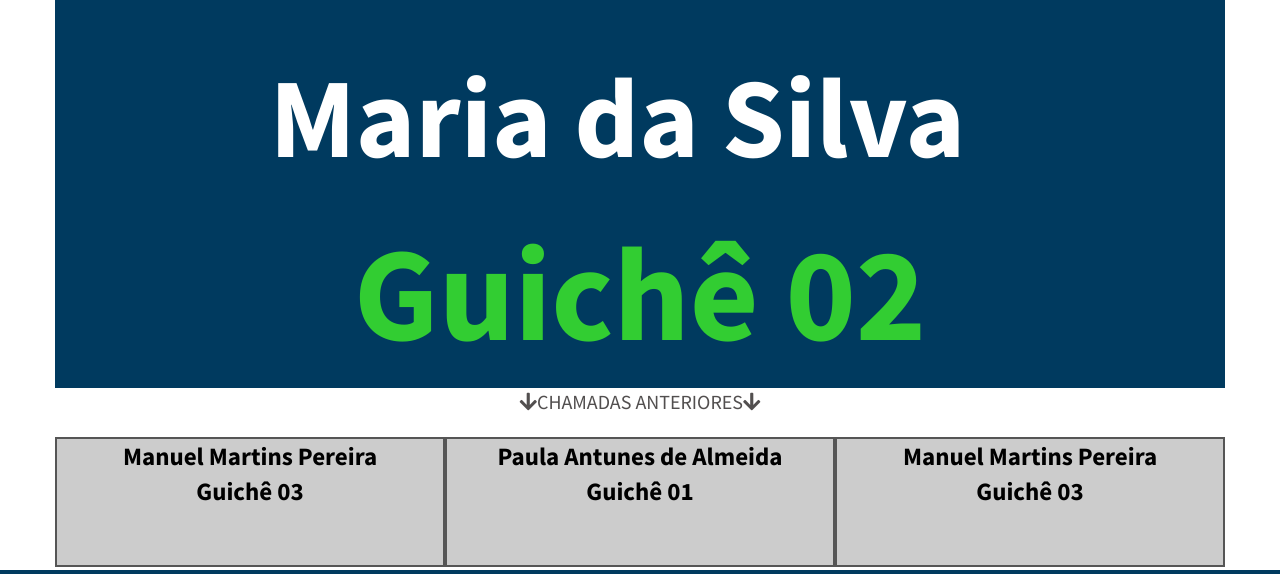
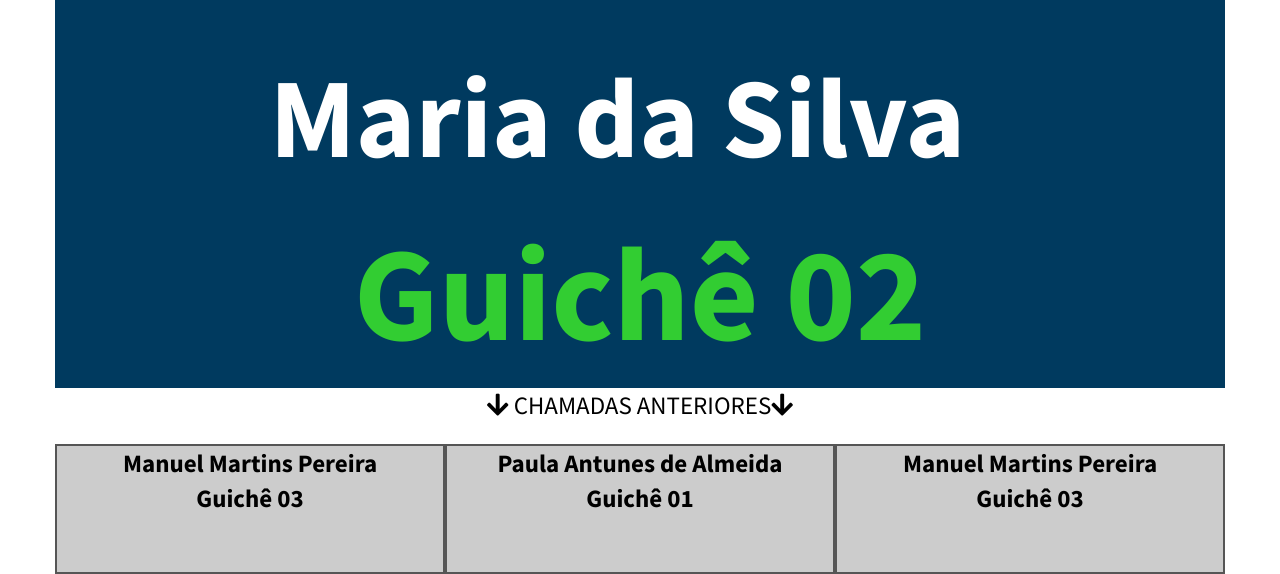
Before and after one commit to kakabraga/chamados-inas, a PHP site: page /php/atendimento/painel.php in a window 1280 px wide. Shown: the part 230-804 px from the top of the page. Run offline with PHP 8.4, Linux system fonts and the light colour scheme.

Commit message:
Update painel.php

```diff
--- a/projeto/atendimento/painel.php
+++ b/projeto/atendimento/painel.php
@@ -58,7 +58,7 @@
 			</div>
 		</div>
 		<div class="row row gx-4 gx-lg-5">
-        <center><span class="ultimaSenhaTitulo"><i class="fa fa-arrow-down" aria-hidden="true"></i>CHAMADAS ANTERIORES<i class="fa fa-arrow-down" aria-hidden="true"></i></span></center>
+        <center><span class="ultimaSenhaTexto"><i class="fa fa-arrow-down" aria-hidden="true"></i> CHAMADAS ANTERIORES<i class="fa fa-arrow-down" aria-hidden="true"> </i></span></center>
 			<div class="col-md-4 mb-5  ultimaSenha">
 				<span class="ultimaSenhaTexto" id="ultimaSenhaTexto">Manuel Martins Pereira </span><br>
 				<span id="ultimaSenhaNumero">Guichê 03</span>
```
